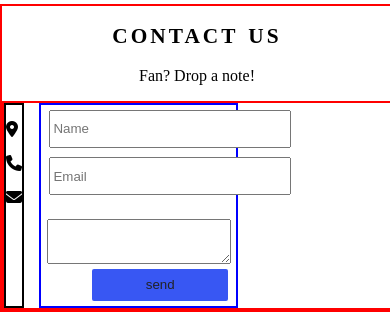
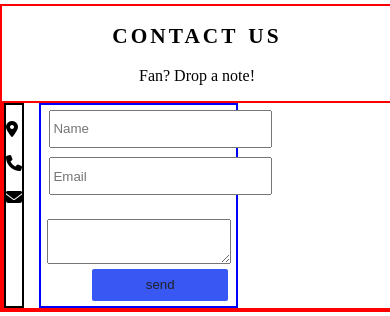
Before and after one commit to codegrann/The-Band, a PHP site: page / in a window 390 px wide. Shown: the part 2617-2933 px from the top of the page. Run offline with PHP 8.4, Linux system fonts and the light colour scheme; some libraries are stand-ins or nearby versions.

Commit message:
resized input fields to be responsive for smaller screens

```diff
--- a/style.css
+++ b/style.css
@@ -450,8 +450,11 @@ input{
         justify-content: start;
     }
 }
-@media(max-width:600px){}
-@media(min-width:550px){}
+@media(max-width:600px){
+    input{
+        width: 110%;
+    }
+}
 
 @media(max-width:550px){
     .homebtn{
```
